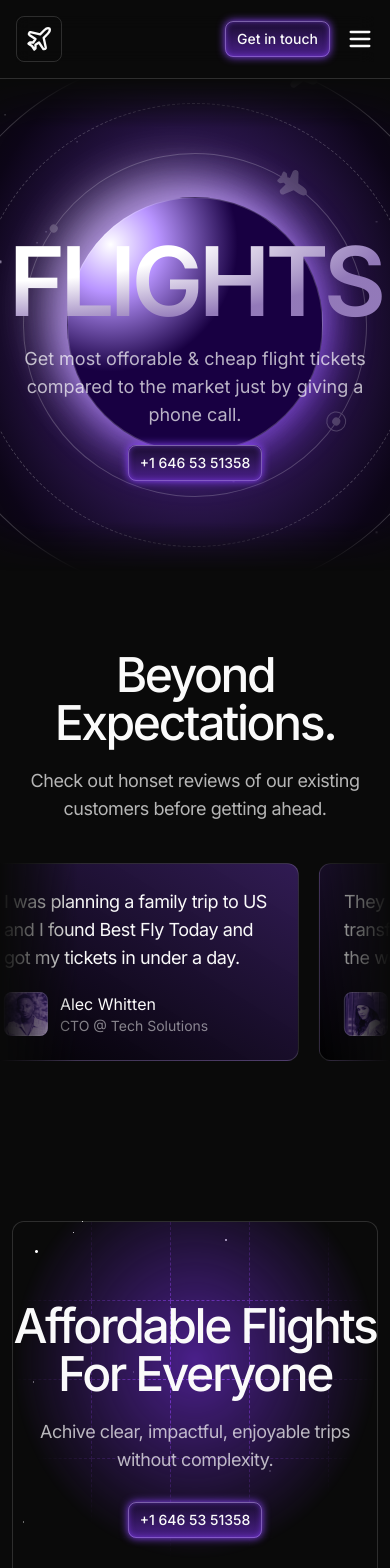
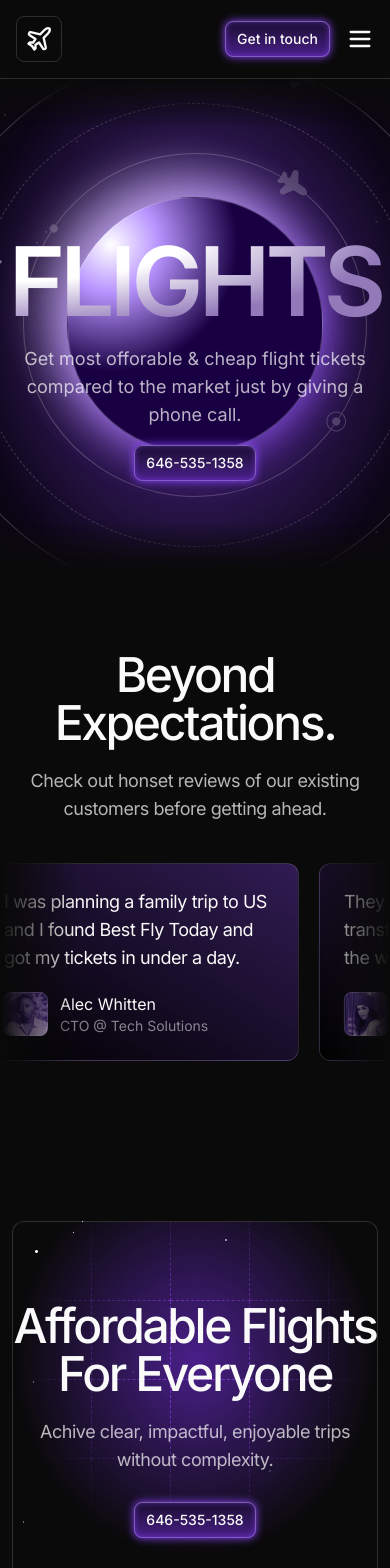
Before and after one commit to Myself-Abdullah-Rajput/Client-BFT, a Next.js app: page / in a window 390 px wide. Shown: the top 1568 px of the page. Built offline with nearby package versions, Linux system fonts and the light colour scheme.

Commit message:
Removed +1 from the primary contact phone number

```diff
--- a/src/components/Cot.tsx
+++ b/src/components/Cot.tsx
@@ -19,7 +19,7 @@ export const Cot = () => {
                     <div className="flex justify-center mt-7">
 							<Link href={"tel:+16465351358"}>
 								<GLWButton>
-                                    +1 646 53 51358
+                                    646-535-1358
 								</GLWButton>
 							</Link>
                     </div>
--- a/src/components/Hero.tsx
+++ b/src/components/Hero.tsx
@@ -95,7 +95,7 @@ export const Hero = () => {
         <div className="flex justify-center mt-4">
             <Link href={`tel:+16465351358`}>
               <GLWButton>
-                +1 646 53 51358
+                646-535-1358
               </GLWButton>
             </Link>
         </div>
```
